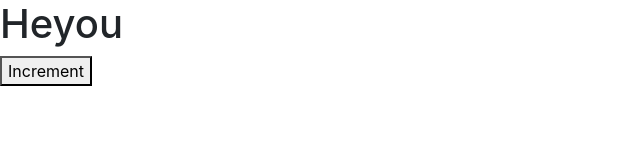
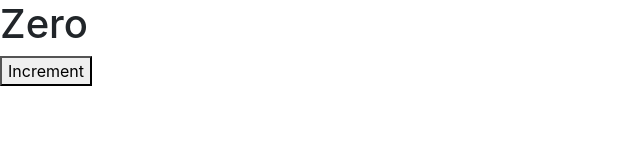
Before and after one commit to imrebartis/react-2019, a React (Create React App) app in the folder counter-app/: page / in a window 1280 px wide. Shown: the top 160 px of the page, without its empty margins (0-640 px from the left). Built offline with nearby package versions, Linux system fonts and the light colour scheme.

Commit message:
embed expressions

```diff
--- a/counter-app/src/components/counter.jsx
+++ b/counter-app/src/components/counter.jsx
@@ -1,14 +1,23 @@
 import React, { Component } from "react";
 
 class Counter extends Component {
+  state = {
+    count: 0
+  };
+
   render() {
     return (
       <React.Fragment>
-        <h1>Heyou</h1>
+        <span>{this.formatCount()}</span>
         <button>Increment</button>
       </React.Fragment>
     );
   }
+
+  formatCount() {
+    const { count } = this.state;
+    return count === 0 ? <h1>Zero</h1> : count;
+  }
 }
 
 export default Counter;
```
